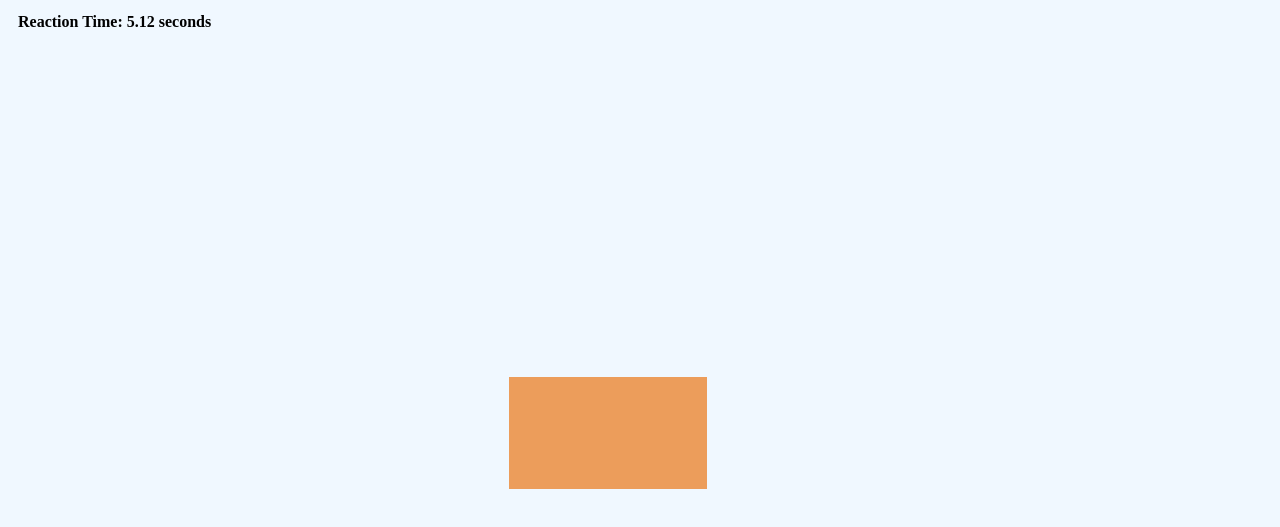
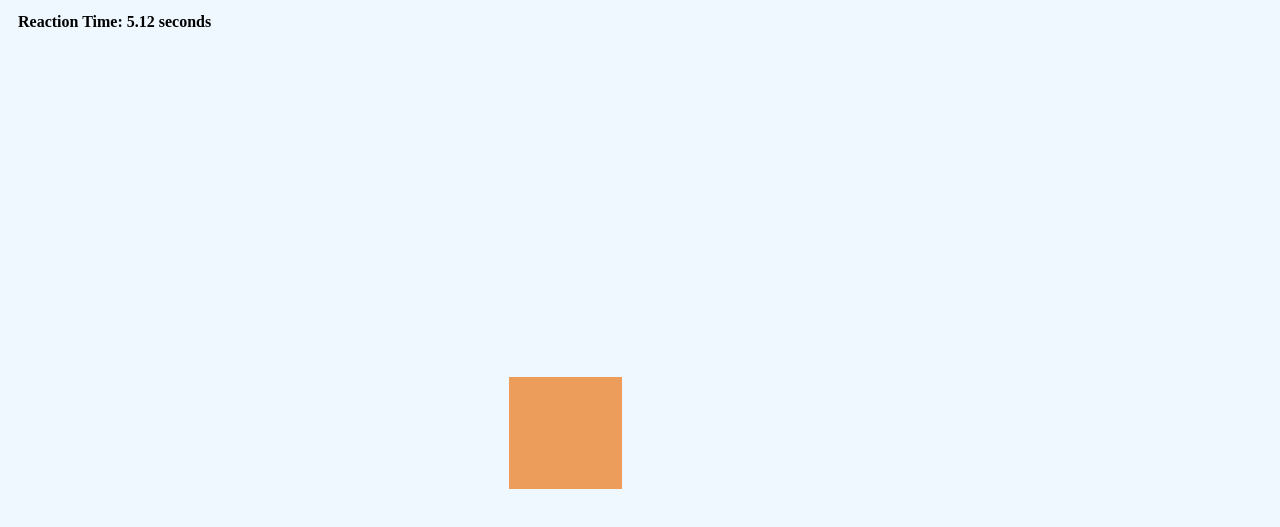
Before and after one commit to YadavKaran9956/Click-The-Box, a plain HTML site: page index.html in a window 1280 px wide. Both pictures are taken after a click on the element 158 px from the left and 263 px from the top of the page. Shown: the part 101-628 px from the top of the page. Drawn offline with Linux system fonts and the light colour scheme.

Commit message:
recorrect the size of the box

```diff
--- a/script.js
+++ b/script.js
@@ -19,18 +19,17 @@ function move() {
     var left = Math.random() * 900;
     var right = Math.random() * 900;
     var top = Math.random() * 500;
-    var bottom = Math.random() * 500;
+    var bottom = Math.random() * 400;
 
-    var height = Math.random() * 300 + 20;
-    var width = Math.random() * 300 + 20;
+    var shape = Math.random() * 300 + 20;
 
     document.querySelector(".square").style.left = left + "px";
     document.querySelector(".square").style.right = right + "px";
     document.querySelector(".square").style.top = top + "px";
     document.querySelector(".square").style.bottom = bottom + "px";
 
-    document.querySelector(".square").style.height = height + "px"
-    document.querySelector(".square").style.width = width + "px"
+    document.querySelector(".square").style.height = shape + "px"
+    document.querySelector(".square").style.width = shape + "px"
 
     start = new Date().getTime();
 }
```
Also changed, not shown: index.html (+0 -1 lines).
